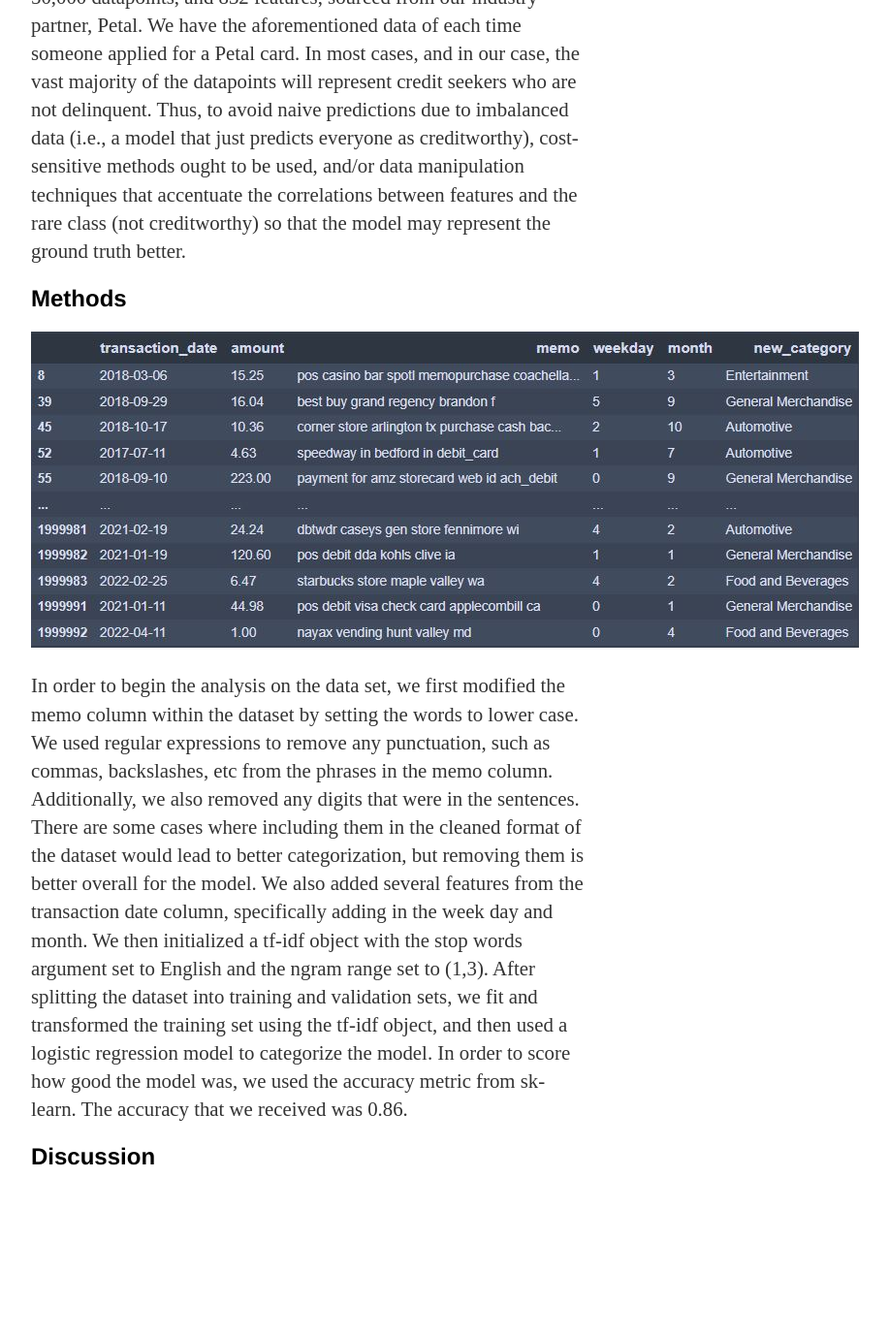
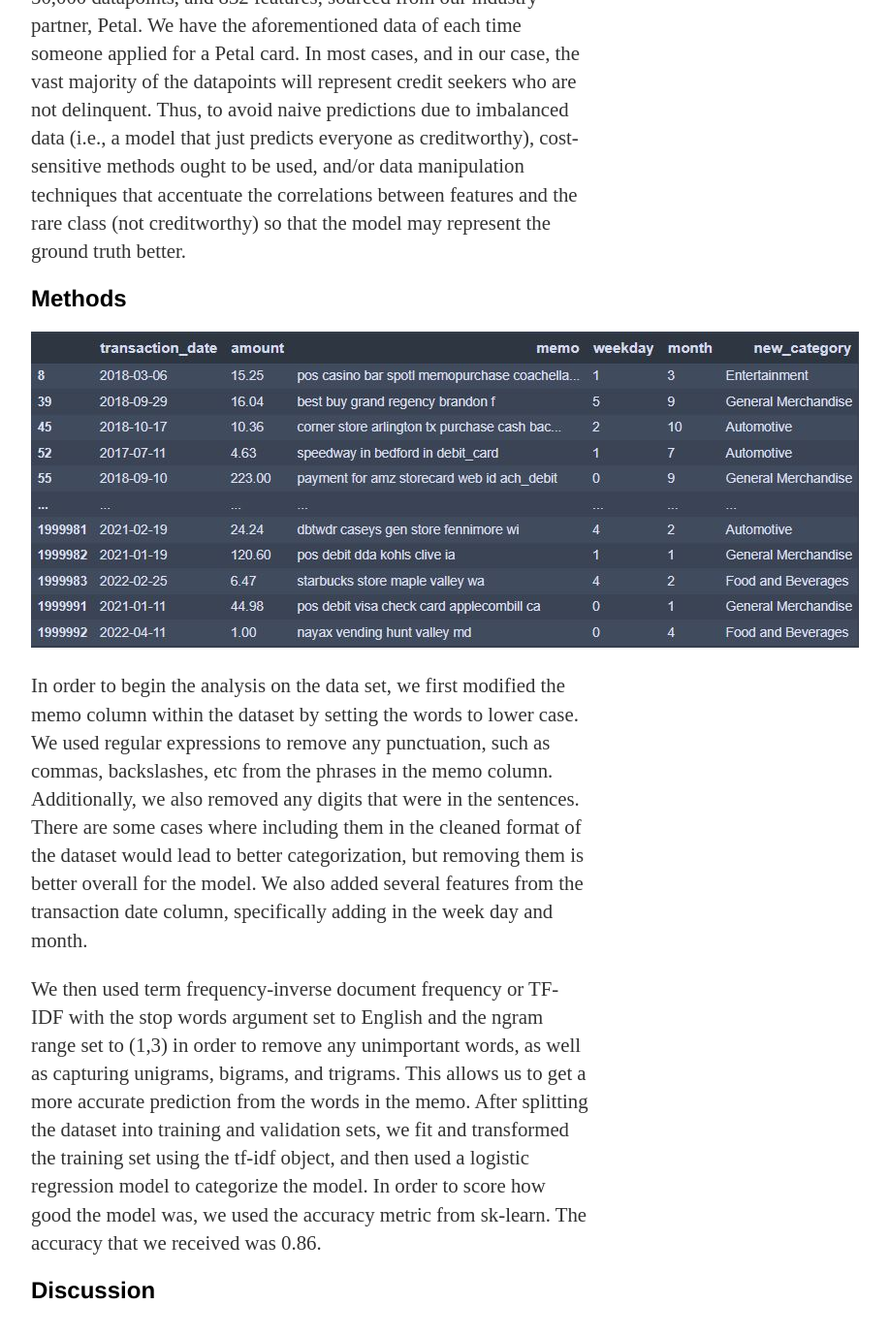
Before and after one commit to kkw002/kkw002.github.io, a Jekyll site: the page built from index.html, in a window 1280 px wide and 1400 px high, scrolled down 1456 px. Shown: the top 1379 px of the window at 97% size, without its empty margins (320-1237 px from the left). Built offline with Jekyll 4.4.1, drawn with Linux system fonts in a browser that asks for light colours; before the commit the page ends 2718 px from its top, so only the background shows below that.

Commit message:
Update default.html

```diff
--- a/_layouts/default.html
+++ b/_layouts/default.html
@@ -32,7 +32,8 @@
 		<div class="methods">
 			<h2>Methods</h2>
 			<img class='image' src='/images/Capture.JPG'>
-			<p>In order to begin the analysis on the data set, we first modified the memo column within the dataset by setting the words to lower case. We used regular expressions to remove any punctuation, such as commas, backslashes, etc from the phrases in the memo column. Additionally, we also removed any digits that were in the sentences. There are some cases where including them in the cleaned format of the dataset would lead to better categorization, but removing them is better overall for the model. We also added several features from the transaction date column, specifically adding in the week day and month. We then initialized a tf-idf object with the stop words argument set to English and the ngram range set to (1,3).  After splitting the dataset into training and validation sets, we fit and transformed the training set using the tf-idf object, and then used a logistic regression model to categorize the model. In order to score how good the model was, we used the accuracy metric from sk-learn. The accuracy that we received was 0.86. </p>
+			<p>In order to begin the analysis on the data set, we first modified the memo column within the dataset by setting the words to lower case. We used regular expressions to remove any punctuation, such as commas, backslashes, etc from the phrases in the memo column. Additionally, we also removed any digits that were in the sentences. There are some cases where including them in the cleaned format of the dataset would lead to better categorization, but removing them is better overall for the model. We also added several features from the transaction date column, specifically adding in the week day and month.</p>
+			<p>We then used term frequency-inverse document frequency or TF-IDF with the stop words argument set to English and the ngram range set to (1,3) in order to remove any unimportant words, as well as capturing unigrams, bigrams, and trigrams. This allows us to get a more accurate prediction from the words in the memo. After splitting the dataset into training and validation sets, we fit and transformed the training set using the tf-idf object, and then used a logistic regression model to categorize the model. In order to score how good the model was, we used the accuracy metric from sk-learn. The accuracy that we received was 0.86. </p>
 		</div>
 		<div class="discussion">
 			<h2>Discussion</h2>
```
